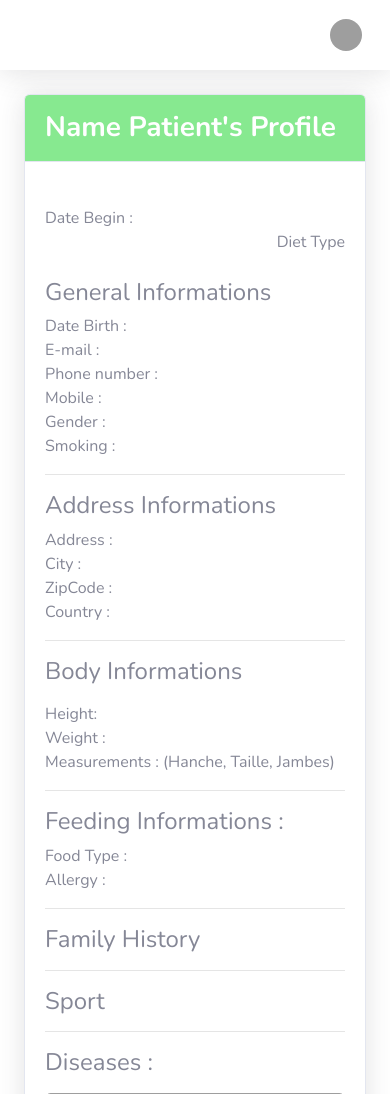
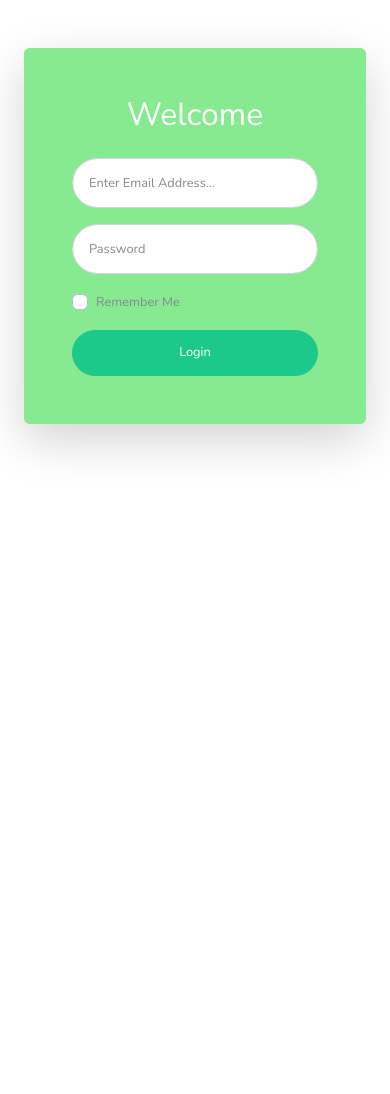
Before and after one commit to rdelhaise/healthyApp, a PHP site: page / in a window 390 px wide. Shown: the top 1094 px of the page. After the commit the page ends 453 px from the top, so only its background shows below. Run offline with PHP 8.4, Linux system fonts and the light colour scheme; grey boxes are pictures that could not be loaded.

Commit message:
Media queries sur les img

```diff
--- a/assets/css/style.css
+++ b/assets/css/style.css
@@ -26,3 +26,8 @@
 #bodyDiet {
     color:black!important;
 }
+@media screen and (max-width: 1200px){
+    img{
+        display: none;
+    }
+}
--- a/index.php
+++ b/index.php
@@ -2,6 +2,7 @@
 require_once "vendor/autoload.php";
 
 include "templates/header.php";
-include "templates/nav.php";
-include "public/profiles/patient.php";
+//include "templates/nav.php";
+//include "public/profiles/patient.php";
+include "public/login.php";
 include "templates/footer.php";
--- a/public/profiles/patient.php
+++ b/public/profiles/patient.php
@@ -57,7 +57,7 @@
                         <h4>Sport<br/></h4>
                         <p></p>
                         <hr class="w-100">
-                        <h4>Diseases :</h4>
+                        <h4>Diseases</h4>
                         <p></p>
                     </div>
                     <div class="col-xl-4">
```
